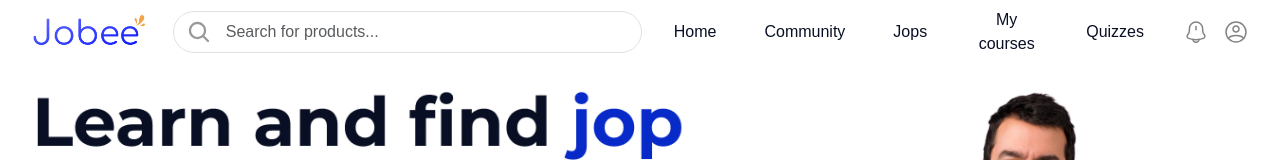
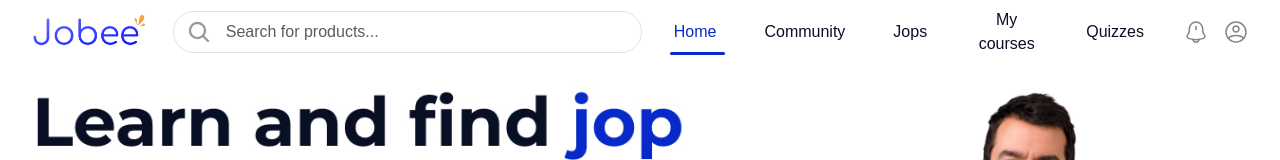
Before and after one commit to moustafa-abas/joobe, a React (Vite) app: page / in a window 1280 px wide. Shown: the top 160 px of the page. Built offline with nearby package versions, Linux system fonts and the light colour scheme; grey boxes are pictures that could not be loaded.

Commit message:
Update Header.jsx

```diff
--- a/src/pages/components/Header.jsx
+++ b/src/pages/components/Header.jsx
@@ -26,7 +26,7 @@ return (
         <img src={search} alt="" className='position-absolute  '/>
         </form>
         <ul className='m-0  d-lg-flex d-none  justify-content-between align-items-center '>
-        <li className='me-4'><NavLink className='text-decoration-none'  activeClassName="active" to={"/juniorhome"}>Home</NavLink></li>
+        <li className='me-4'><NavLink className='text-decoration-none'  activeClassName="active" to={"/"}>Home</NavLink></li>
         <li className='mx-4'><NavLink className='text-decoration-none' activeClassName="active" to={"/community"}>Community</NavLink></li>
         <li className='mx-4'><NavLink className='text-decoration-none' activeClassName="active" to={"/jobs"}>Jops</NavLink></li>
 {isLogined?<>
@@ -40,7 +40,7 @@ return (
         </ul>
         {showLinks?
         <ul className='m-0  d-flex d-lg-none flex-column  justify-content-between align-items-center '>
-            <li className='me-3'><NavLink className='text-decoration-none'  activeClassName="active" to={"/juniorhome "}>Home</NavLink></li>
+            <li className='me-3'><NavLink className='text-decoration-none'  activeClassName="active" to={"/ "}>Home</NavLink></li>
             <li className='mx-3'><NavLink className='text-decoration-none' activeClassName="active" to={"/community"}>Community</NavLink></li>
             <li className='mx-3'><NavLink className='text-decoration-none' activeClassName="active" to={"/jobs"}>Jops</NavLink></li>
 {isLogined?<>
```
